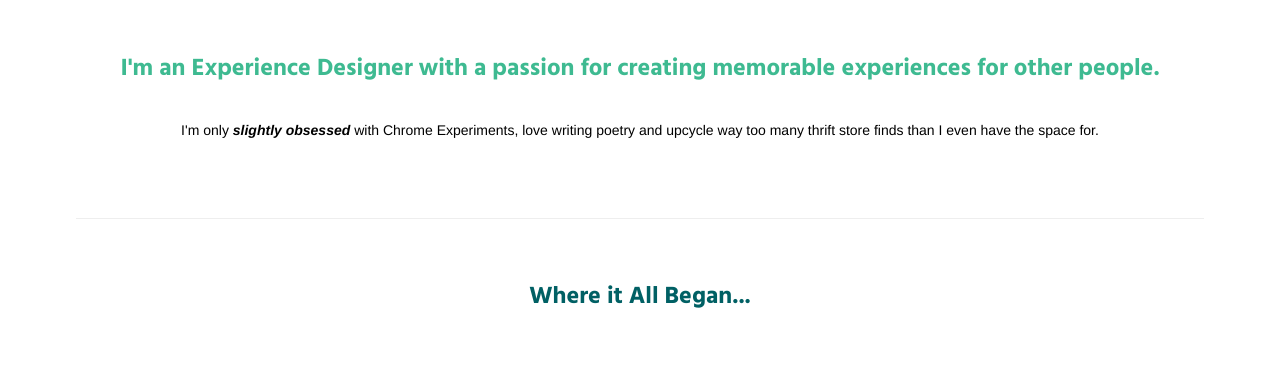
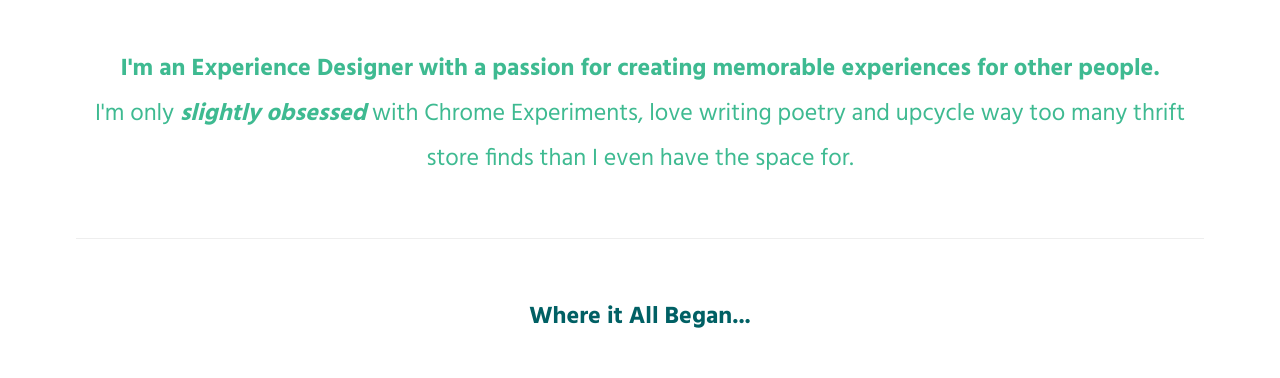
Before and after one commit to dreavega/wassupgoogle, a plain HTML site: page index.html in a window 1280 px wide. Shown: the part 412-790 px from the top of the page. Drawn offline with nearby package versions, Linux system fonts and the light colour scheme.

Commit message:
Update index.html

```diff
--- a/index.html
+++ b/index.html
@@ -52,12 +52,11 @@
     <div class="row">
       <div class="col-fluid">
         <div class="header">
-          <h2><font size="5"><b>I'm an Experience Designer with a passion for creating memorable experiences for other people.</b></font></h2><br>
-            <p style="color:black" "font-size:17px"> I'm only <i><b>slightly obsessed</b></i> with Chrome Experiments, love writing poetry and upcycle way too many thrift store finds than I even have the space for.</p>
+          <h2><font size="5.5"><b>I'm an Experience Designer with a passion for creating memorable experiences for other people.</b><br> </font>
+            <font size="5"> I'm only <i><b>slightly obsessed</b></i> with Chrome Experiments, love writing poetry and upcycle way too many thrift store finds than I even have the space for.</font></h2>
         </div>
       </div>
     </div>
-<br>
 <hr>
     <div class="row">
       <div class="col-fluid">
@@ -90,14 +89,14 @@
         <hr>
       </div>
     </div>
-
+<br>
 <br>
 <br>
     <div class="row">
       <div class="col-fluid">
         <img src="images/passion.jpg" class="img-responsive">
         <center>
-          <br><br>
+          <br><br><br>
             <p style="font-size:16px">
               My passion fuels everything and I often get too heavily involved in my work, <br>but I rather do too much than too little.<br>
             <br><b>visit my website <a href="https://dreavega.com/#/">dreavega.com</a>.</b>
```
